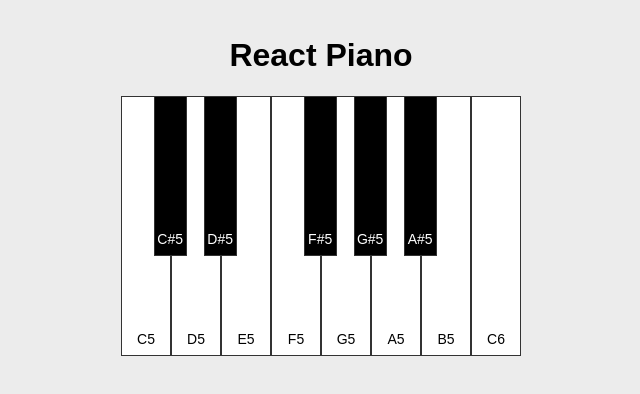
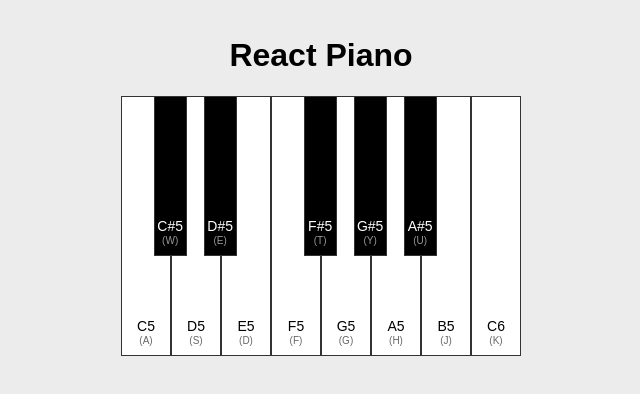
Before and after one commit to joshuakitong/piano-app, a React (Vite) app: page / in a window 1280 px wide. Shown: the top 394 px of the page, without its empty margins (319-959 px from the left). Built offline with nearby package versions, Linux system fonts and the light colour scheme; no server answers.

Commit message:
feat: add key input

```diff
--- a/src/App.jsx
+++ b/src/App.jsx
@@ -1,10 +1,44 @@
+import { useEffect, useRef, useState } from 'react';
 import { keys } from './data/notes';
+import { keyToNote } from './data/keyMap';
 import PianoKey from './components/PianoKey';
 import { usePiano } from './utils/usePiano';
 import './piano.css';
 
 function App() {
   const { playNote } = usePiano();
+  const activeKeys = useRef(new Set());
+  const [pressedNotes, setPressedNotes] = useState([]);
+
+  useEffect(() => {
+    const handleKeyDown = (e) => {
+      const key = e.key.toLowerCase();
+      const note = keyToNote[key];
+      if (!note || activeKeys.current.has(key)) return;
+
+      const noteObj = keys.find(k => k.note === note);
+      if (noteObj) {
+        playNote(noteObj.offset);
+        activeKeys.current.add(key);
+        setPressedNotes((prev) => [...prev, note]);
+      }
+    };
+
+    const handleKeyUp = (e) => {
+      const key = e.key.toLowerCase();
+      const note = keyToNote[key];
+      activeKeys.current.delete(key);
+      setPressedNotes((prev) => prev.filter(n => n !== note));
+    };
+
+    window.addEventListener('keydown', handleKeyDown);
+    window.addEventListener('keyup', handleKeyUp);
+
+    return () => {
+      window.removeEventListener('keydown', handleKeyDown);
+      window.removeEventListener('keyup', handleKeyUp);
+    };
+  }, [playNote]);
 
   return (
     <div className="app">
@@ -12,10 +46,12 @@ function App() {
       <div className="piano">
         {keys.map((key, index) => (
           <PianoKey
-            key={key.note}
+            note={key.note}
             {...key}
             index={index}
             playNote={playNote}
+            isPressed={pressedNotes.includes(key.note)}
+            label={noteToKey[key.note]}
           />
         ))}
       </div>
@@ -23,4 +59,8 @@ function App() {
   );
 }
 
+export const noteToKey = Object.fromEntries(
+  Object.entries(keyToNote).map(([k, v]) => [v, k.toUpperCase()])
+);
+
 export default App;
--- a/src/components/PianoKey.jsx
+++ b/src/components/PianoKey.jsx
@@ -5,7 +5,7 @@ const blackKeyOffsets = {
   'C#5': 0.65, 'D#5': 1.65, 'F#5': 3.65, 'G#5': 4.65, 'A#5': 5.65
 };
 
-export default function PianoKey({ note, offset, index, playNote }) {
+export default function PianoKey({ note, offset, index, playNote, isPressed, label }) {
   const isBlack = note.includes('#');
   const [pressed, setPressed] = useState(false);
   const [hovered, setHovered] = useState(false);
@@ -24,8 +24,8 @@ export default function PianoKey({ note, offset, index, playNote }) {
     zIndex: isBlack ? 2 : 1,
     border: '1px solid #333',
     transition: 'all 0.1s ease',
-    transform: pressed ? 'scale(0.98)' : 'scale(1)',
-    boxShadow: pressed
+    transform: isPressed || pressed ? 'scale(0.98)' : 'scale(1)',
+    boxShadow: isPressed || pressed
       ? isBlack
         ? '0 0 10px #fff5'
         : 'inset 0 0 10px #0004'
@@ -54,7 +54,10 @@ export default function PianoKey({ note, offset, index, playNote }) {
       onMouseLeave={() => setHovered(false)}
       style={style}
     >
-      <span>{note}</span>
+      <div className="note-label">
+        <div>{note}</div>
+        {label && <div className="key-label">({label})</div>}
+      </div>
     </button>
   );
 }
--- /dev/null
+++ b/src/data/keyMap.js
@@ -0,0 +1,15 @@
+export const keyToNote = {
+  a: 'C5',
+  w: 'C#5',
+  s: 'D5',
+  e: 'D#5',
+  d: 'E5',
+  f: 'F5',
+  t: 'F#5',
+  g: 'G5',
+  y: 'G#5',
+  h: 'A5',
+  u: 'A#5',
+  j: 'B5',
+  k: 'C6',
+};
--- a/src/piano.css
+++ b/src/piano.css
@@ -29,3 +29,19 @@ button {
   cursor: pointer;
   transition: transform 0.1s, box-shadow 0.1s;
 }
+
+.note-label {
+  text-align: center;
+  line-height: 1.2
+}
+
+.key-label {
+  font-size: 10px;
+  opacity: 0.6
+}
+
+@media (max-width: 768px) {
+  .key-label {
+    display: none;
+  }
+}
```
